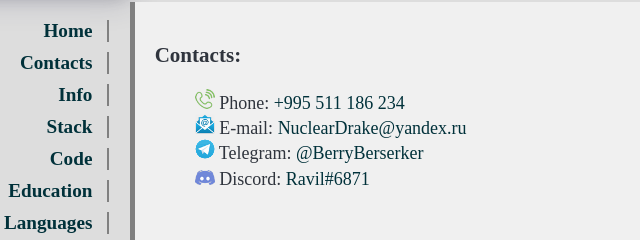
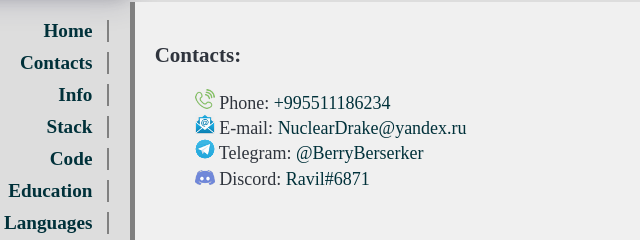
Before and after one commit to CrassiusCurio/rsschool-cv, a plain HTML site: page index.html in a window 1280 px wide. Shown: the part 173-413 px from the top of the page, 207-847 px from the left. Drawn offline with Linux system fonts and the light colour scheme.

Commit message:
docs: spaces are always ruins everything...

```diff
--- a/index.html
+++ b/index.html
@@ -98,7 +98,7 @@
               alt="phone.png">
             Phone:
             <a href="tel:+995511186234" class="phone" target="_blank">
-              +995 511 186 234
+              +995511186234
             </a>
           </li>
           <li class="email">
```
